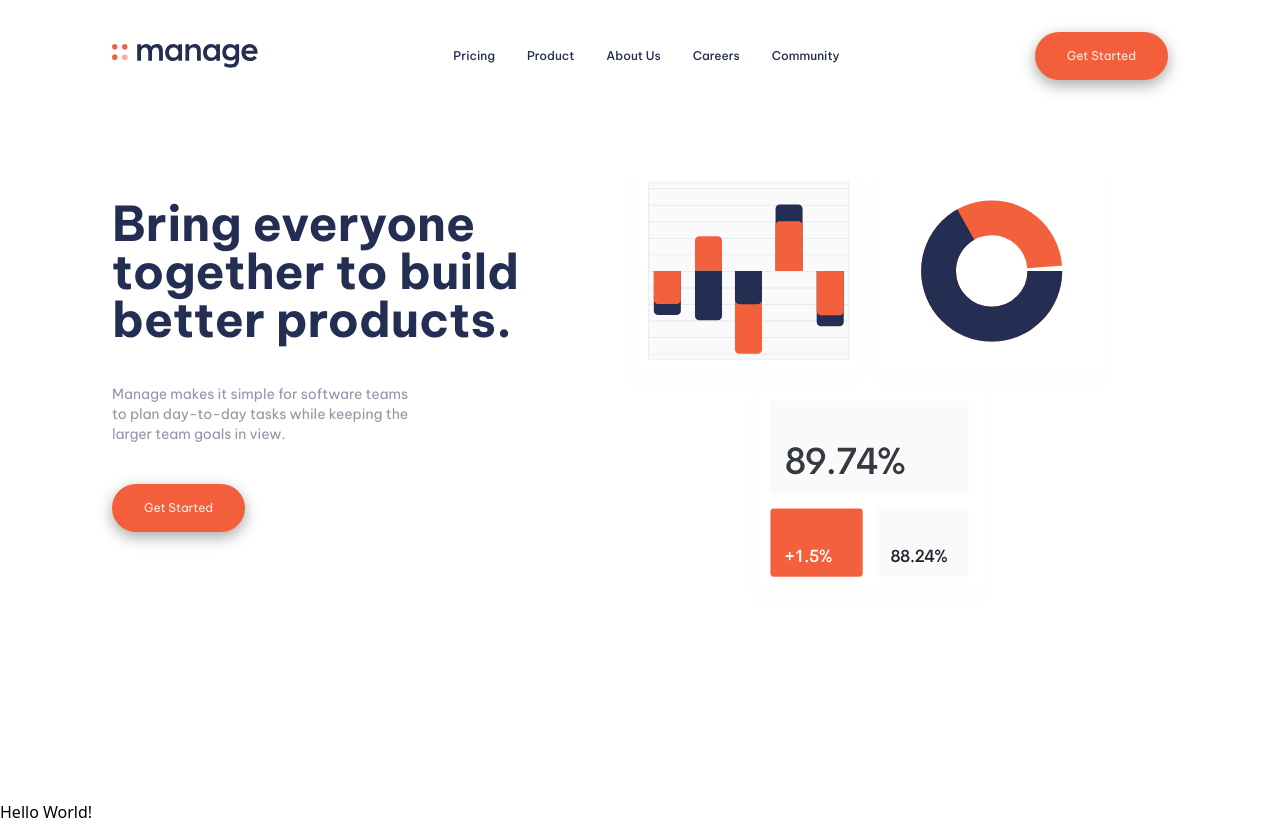
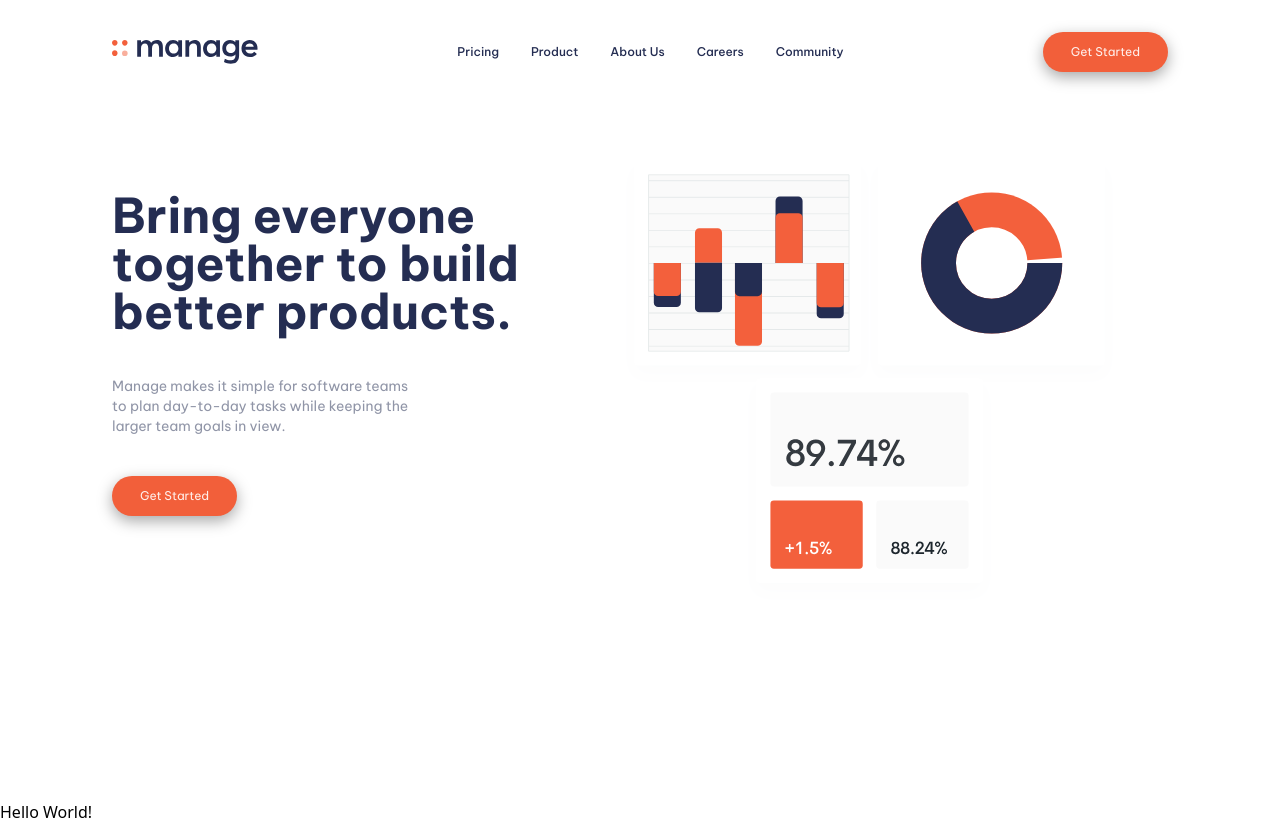
Before and after one commit to chrisgibbo/Manage-Landing-Page, a React (Create React App) app in the folder manage-landing-page/: page / in a window 1280 px wide. Built offline with nearby package versions, Linux system fonts and the light colour scheme.

Commit message:
adjust sizing of buttons

```diff
--- a/manage-landing-page/src/components/heroButton.js
+++ b/manage-landing-page/src/components/heroButton.js
@@ -3,7 +3,7 @@ import "../App.css";
 
 function HeroButton() {
   return (
-    <button className="HeroBtn py-4 px-8 text-xs rounded-full">
+    <button className="HeroBtn py-3 px-7 text-xs rounded-full">
       Get Started
     </button>
   );
```
